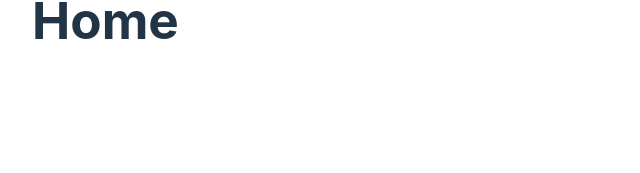
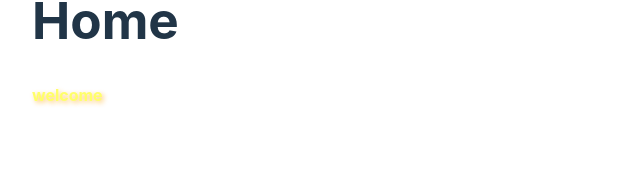
Before and after one commit to datacrush/app-framework, a React (Vite) app: page / in a window 1280 px wide. Both pictures are taken after a click on the button "Log in". Shown: the part 115-288 px from the top of the page, without its empty margins (0-640 px from the left). Built offline with nearby package versions, Linux system fonts and the light colour scheme.

Commit message:
example dynamic component

```diff
--- a/src/App.css
+++ b/src/App.css
@@ -11,3 +11,16 @@
     animation: logo-spin infinite 20s linear;
   }
 }
+
+@keyframes blink {
+  0% { opacity: 1; }
+  50% { opacity: 0; }
+  100% { opacity: 1; }
+}
+
+.cheesy-blink {
+  color: yellow;
+  font-weight: bold;
+  text-shadow: 2px 2px 5px orange;
+  animation: blink 0.8s infinite;
+}
--- a/src/components/home/Home.tsx
+++ b/src/components/home/Home.tsx
@@ -1,7 +1,14 @@
+import { Page } from "../page/Page";
+
 export const Home: React.FC = () => {
   return (
     <div>
       <h1>Home</h1>
+      <Page
+        name="div"
+        props={{ className: "cheesy-blink" }}
+        children={"welcome"}
+      />
     </div>
   );
 };
--- a/src/components/page/Page.tsx
+++ b/src/components/page/Page.tsx
@@ -1,37 +1,17 @@
 import React from "react";
-import { useLoaderData } from "react-router";
 
 // import { isValidElementType } from "react-is";
 // Explore using this for any html element: isValidElementType(elementName)
 // this would allow all html elements to be rendered instead of just a div
 
-type Config = Record<string, Record<string, any>>;
+// type Config = Record<string, Record<string, any>>;
 
-interface PageProps {
-  componentLoader: (
-    name: string,
-    props: Record<string, any>
-  ) => React.ReactElement | null;
-}
+type Config = {
+  name: string;
+  props: Record<string, any>;
+  children?: React.ReactNode | React.ReactNode[];
+};
 
-export const Page: React.FC<PageProps> = ({ componentLoader }) => {
-  const config = useLoaderData() as Config;
-
-  const renderElement = (elementName: string, props: Record<string, any>) => {
-    if (elementName === "div") {
-      return (
-        <div {...props}>{props.children && renderConfig(props.children)}</div>
-      );
-    }
-    return componentLoader(elementName, props);
-  };
-
-  const renderConfig = (config: Config) =>
-    Object.entries(config).map(([elementName, props], index) =>
-      React.createElement(() => renderElement(elementName, props), {
-        key: index,
-      })
-    );
-
-  return <>{renderConfig(config)}</>;
+export const Page: React.FC<Config> = (config) => {
+  return React.createElement(config.name, config.props, config?.children);
 };
```
